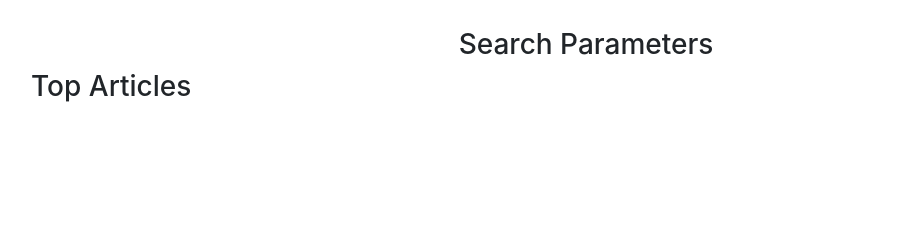
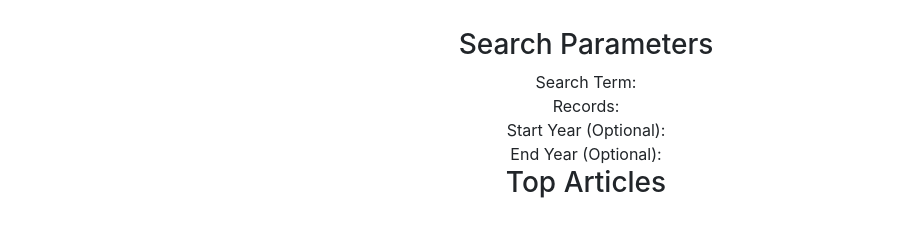
Before and after one commit to dderrickmatheww/NYtimes, a plain HTML site: page index.html in a window 1280 px wide. Shown: the part 466-702 px from the top of the page, without its empty margins (54-955 px from the left). Drawn offline with nearby package versions, Linux system fonts and the light colour scheme.

Commit message:
added words

```diff
--- a/index.html
+++ b/index.html
@@ -26,13 +26,13 @@
         <div class="container-fluid">
             <h3>Search Parameters</h3>
         </div>
-      <div id="search term"></div>
-      <div id="records"></div>
-      <div id="start year"></div>
-      <div id="end year"></div>
+      <div id="search term"> Search Term:</div>
+      <div id="records"> Records:</div>
+      <div id="start year"> Start Year (Optional):</div>
+      <div id="end year"> End Year (Optional):</div>
 
     </div>
-    <div class="container">
+    <div class="container text-center">
         <h3>Top Articles</h3>
         <div id="results">
 
```
